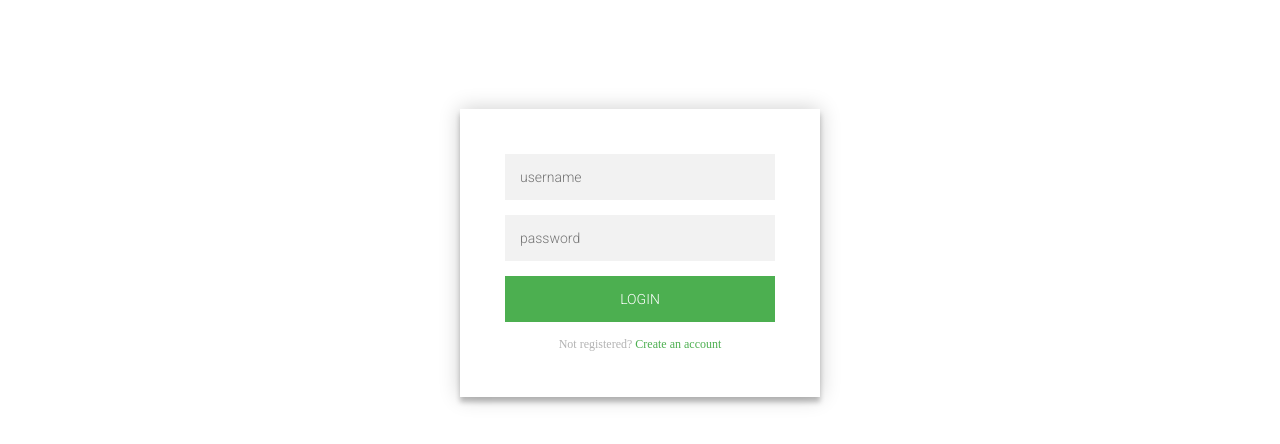
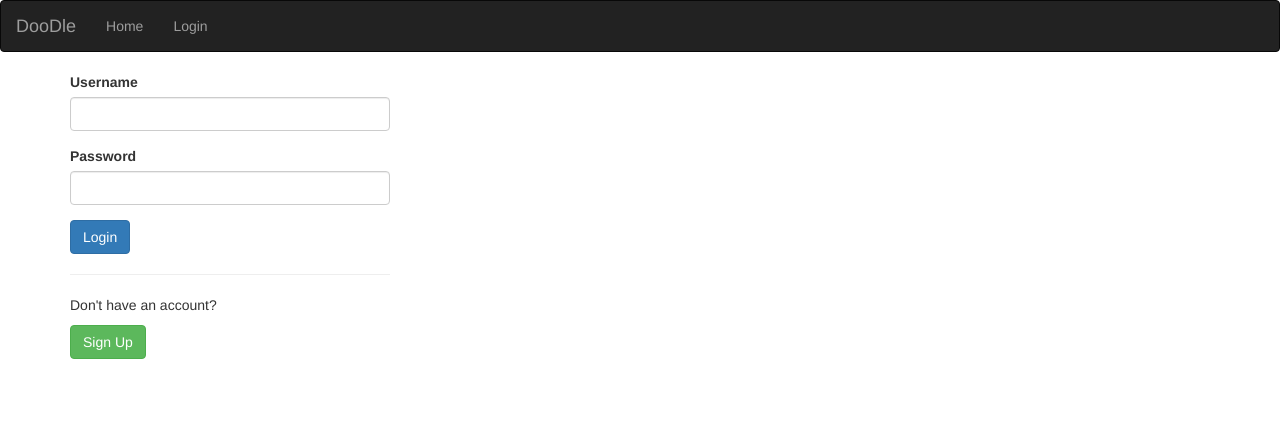
Before and after one commit to KawaiiHeavy/DooDle, an Angular app in the folder frontend/: page /auth/login in a window 1280 px wide. Shown: the top 444 px of the page. Built offline with nearby package versions, Linux system fonts and the light colour scheme.

Commit message:
Added frontend part for authorization. Registration is working

```diff
--- a/frontend/src/app/app.component.html
+++ b/frontend/src/app/app.component.html
@@ -1,3 +1,25 @@
+<nav class="navbar navbar-inverse">
+  <div class="container-fluid">
+    <div class="navbar-header">
+      <a class="navbar-brand" href="#">DooDle</a>
+    </div>
+    <ul class="nav navbar-nav" routerLinkActive="active">
+      <li class="nav-item"><a class="nav-link" routerLink="home">Home</a></li>
+      <li *ngIf="authority === 'user'" class="nav-item">
+        <a class="nav-link" routerLink="user">User Board</a>
+      </li>
+      <li *ngIf="authority === 'admin'" class="nav-item">
+        <a class="nav-link" routerLink="admin">Admin Board</a>
+      </li>
+      <li *ngIf="authority === 'pm'" class="nav-item">
+        <a class="nav-link" routerLink="pm">PM Board</a>
+      </li>
+      <li *ngIf="!authority" class="nav-item">
+        <a class="nav-link" routerLink="auth/login">Login</a>
+      </li>
+    </ul>
+  </div>
+</nav>
 <div class="container">
-  <app-authorization></app-authorization>
+  <router-outlet></router-outlet>
 </div>
--- a/frontend/src/app/app.component.ts
+++ b/frontend/src/app/app.component.ts
@@ -1,10 +1,32 @@
-import { Component } from '@angular/core';
+import { Component, OnInit } from '@angular/core';
+import { TokenStorageService } from './auth/token-storage.service';
 
 @Component({
   selector: 'app-root',
   templateUrl: './app.component.html',
   styleUrls: ['./app.component.scss']
 })
-export class AppComponent {
-  title = 'app';
+export class AppComponent implements OnInit{
+
+  roles: string[];
+  authority: string;
+
+  constructor(private tokenStorage: TokenStorageService) { }
+
+  ngOnInit() {
+    if (this.tokenStorage.getToken()) {
+      this.roles = this.tokenStorage.getAuthorities();
+      this.roles.every(role => {
+        if (role === 'ROLE_ADMIN') {
+          this.authority = 'admin';
+          return false;
+        } else if (role === 'ROLE_PM') {
+          this.authority = 'pm';
+          return false;
+        }
+        this.authority = 'user';
+        return true;
+      });
+    }
+  }
 }
--- a/frontend/src/app/app.module.ts
+++ b/frontend/src/app/app.module.ts
@@ -2,6 +2,7 @@ import { HttpClientModule } from '@angular/common/http';
 import { NgModule } from '@angular/core';
 import { BrowserModule } from '@angular/platform-browser';
 
+import { AppRoutingModule } from './app-routing.module';
 import { AppComponent } from './app.component';
 import { MainComponent } from './components/main/main.component';
 import { AuthorizationComponent } from './components/authorization/authorization.component';
@@ -13,6 +14,7 @@ import { AdminpageComponent } from './components/page/adminpage/adminpage.compon
 import { TrainerpageComponent } from './components/page/trainerpage/trainerpage.component';
 import { StudentpageComponent } from './components/page/studentpage/studentpage.component';
 import { FormsModule } from '@angular/forms';
+
 import { httpInterceptorProviders } from './auth/auth-interceptor';
 
 
@@ -31,7 +33,7 @@ import { httpInterceptorProviders } from './auth/auth-interceptor';
   ],
   imports: [
     BrowserModule,
-    HttpClientModule,
+    AppRoutingModule,
     FormsModule,
     HttpClientModule
   ],
--- a/frontend/src/app/auth/token-storage.service.ts
+++ b/frontend/src/app/auth/token-storage.service.ts
@@ -30,7 +30,7 @@ export class TokenStorageService {
     if (sessionStorage.getItem(TOKEN_KEY)) {
       console.log('test');
       console.log(sessionStorage.getItem(AUTHORITIES_KEY));
-      JSON.parse(sessionStorage.getItem(AUTHORITIES_KEY)).forEach(authority => {
+      JSON.parse(sessionStorage.getItem(AUTHORITIES_KEY) || '{}').forEach((authority: string) => {
         this.roles.push(authority);
       })
     }
--- a/frontend/src/app/components/login/login.component.html
+++ b/frontend/src/app/components/login/login.component.html
@@ -10,7 +10,7 @@
             <input type="text" class="form-control" name="username" [(ngModel)]="form.username" #username="ngModel"
             required />
             <div *ngIf="f.submitted && username.invalid">
-            <div *ngIf="username.errors.required">Username is required</div>
+            <div *ngIf="username.errors?.['required']">Username is required</div>
             </div>
         </div>
         <div class="form-group">
@@ -18,8 +18,8 @@
             <input type="password" class="form-control" name="password" [(ngModel)]="form.password" #password="ngModel"
             required minlength="6" />
             <div *ngIf="f.submitted && password.invalid">
-            <div *ngIf="password.errors.required">Password is required</div>
-            <div *ngIf="password.errors.minlength">Password must be at least 6 characters</div>
+            <div *ngIf="password.errors?.['required']">Password is required</div>
+            <div *ngIf="password.errors?.['minlength']">Password must be at least 6 characters</div>
             </div>
         </div>
         <div class="form-group">
--- a/frontend/src/app/components/login/login.component.ts
+++ b/frontend/src/app/components/login/login.component.ts
@@ -15,7 +15,7 @@ export class LoginComponent implements OnInit {
   isLoginFailed = false;
   errorMessage = '';
   roles: string[] = [];
-  private loginInfo: AuthLoginInfo;
+  private loginInfo?: AuthLoginInfo;
 
   constructor(private authService: AuthService, private tokenStorage: TokenStorageService) { }
 
--- a/frontend/src/app/components/register/register.component.html
+++ b/frontend/src/app/components/register/register.component.html
@@ -1 +1,48 @@
-<p>register works!</p>
+<div *ngIf="isSignedUp; else signupForm">
+    Your registration is successful. Please login!
+  </div>
+
+  <ng-template #signupForm>
+    <div class="row col-sm-6" style="max-width:350px;">
+      <form name="form" (ngSubmit)="f.form.valid && onSubmit()" #f="ngForm" novalidate>
+        <div class="form-group">
+          <label for="name">Your name</label>
+          <input type="text" class="form-control" name="name" [(ngModel)]="form.name" #name="ngModel" required />
+          <div *ngIf="f.submitted && name.invalid">
+            <div *ngIf="name.errors?.['required']">Name is required</div>
+          </div>
+        </div>
+        <div class="form-group">
+          <label for="username">Username</label>
+          <input type="text" class="form-control" name="username" [(ngModel)]="form.username" #username="ngModel"
+            required />
+          <div *ngIf="f.submitted && username.invalid">
+            <div *ngIf="username.errors?.['required']">Username is required</div>
+          </div>
+        </div>
+        <div class="form-group">
+          <label for="email">Email</label>
+          <input type="text" class="form-control" name="email" [(ngModel)]="form.email" #email="ngModel" required email />
+          <div *ngIf="f.submitted && email.invalid">
+            <div *ngIf="email.errors?.['required']">Email is required</div>
+            <div *ngIf="email.errors?.['email']">Email must be a valid email address</div>
+          </div>
+        </div>
+        <div class="form-group">
+          <label for="password">Password</label>
+          <input type="password" class="form-control" name="password" [(ngModel)]="form.password" #password="ngModel"
+            required minlength="6" />
+          <div *ngIf="f.submitted && password.invalid">
+            <div *ngIf="password.errors?.['required']">Password is required</div>
+            <div *ngIf="password.errors?.['minlength']">Password must be at least 6 characters</div>
+          </div>
+        </div>
+        <div class="form-group">
+          <button class="btn btn-primary">Register</button>
+          <div *ngIf="f.submitted && isSignUpFailed" class="alert alert-warning">
+            Signup failed!<br/>{{errorMessage}}
+          </div>
+        </div>
+      </form>
+    </div>
+  </ng-template>
--- a/frontend/src/app/components/register/register.component.ts
+++ b/frontend/src/app/components/register/register.component.ts
@@ -1,4 +1,6 @@
 import { Component, OnInit } from '@angular/core';
+import { AuthService } from 'src/app/auth/auth.service';
+import { SignupInfo } from '../../auth/signup-info';
 
 @Component({
   selector: 'app-register',
@@ -7,9 +9,36 @@ import { Component, OnInit } from '@angular/core';
 })
 export class RegisterComponent implements OnInit {
 
-  constructor() { }
+  form: any = {};
+  signupInfo: SignupInfo;
+  isSignedUp = false;
+  isSignUpFailed = false;
+  errorMessage = '';
 
-  ngOnInit(): void {
+  constructor(private authService: AuthService) { }
+
+  ngOnInit() { }
+
+  onSubmit() {
+    console.log(this.form);
+
+    this.signupInfo = new SignupInfo(
+      this.form.name,
+      this.form.username,
+      this.form.email,
+      this.form.password);
+
+    this.authService.signUp(this.signupInfo).subscribe(
+      data => {
+        console.log(data);
+        this.isSignedUp = true;
+        this.isSignUpFailed = false;
+      },
+      error => {
+        console.log(error);
+        this.errorMessage = error.error.message;
+        this.isSignUpFailed = true;
+      }
+    );
   }
-
 }
--- a/frontend/src/index.html
+++ b/frontend/src/index.html
@@ -5,6 +5,7 @@
   <title>App</title>
   <base href="/">
   <meta name="viewport" content="width=device-width, initial-scale=1">
+  <link rel="stylesheet" href="https://maxcdn.bootstrapcdn.com/bootstrap/3.3.7/css/bootstrap.min.css">
   <link rel="icon" type="image/x-icon" href="favicon.ico">
 </head>
 <body>
--- a/frontend/tsconfig.json
+++ b/frontend/tsconfig.json
@@ -10,6 +10,7 @@
     "noPropertyAccessFromIndexSignature": true,
     "noImplicitReturns": true,
     "noFallthroughCasesInSwitch": true,
+    "strictPropertyInitialization": false,
     "sourceMap": true,
     "declaration": false,
     "downlevelIteration": true,
```
Also changed, not shown: frontend/src/app/app-routing.module.ts (added, +52 -0 lines), frontend/src/app/auth/jwt-response.ts (+8 -1 lines), 2 other files (tests, documents, lock files or other folders).
